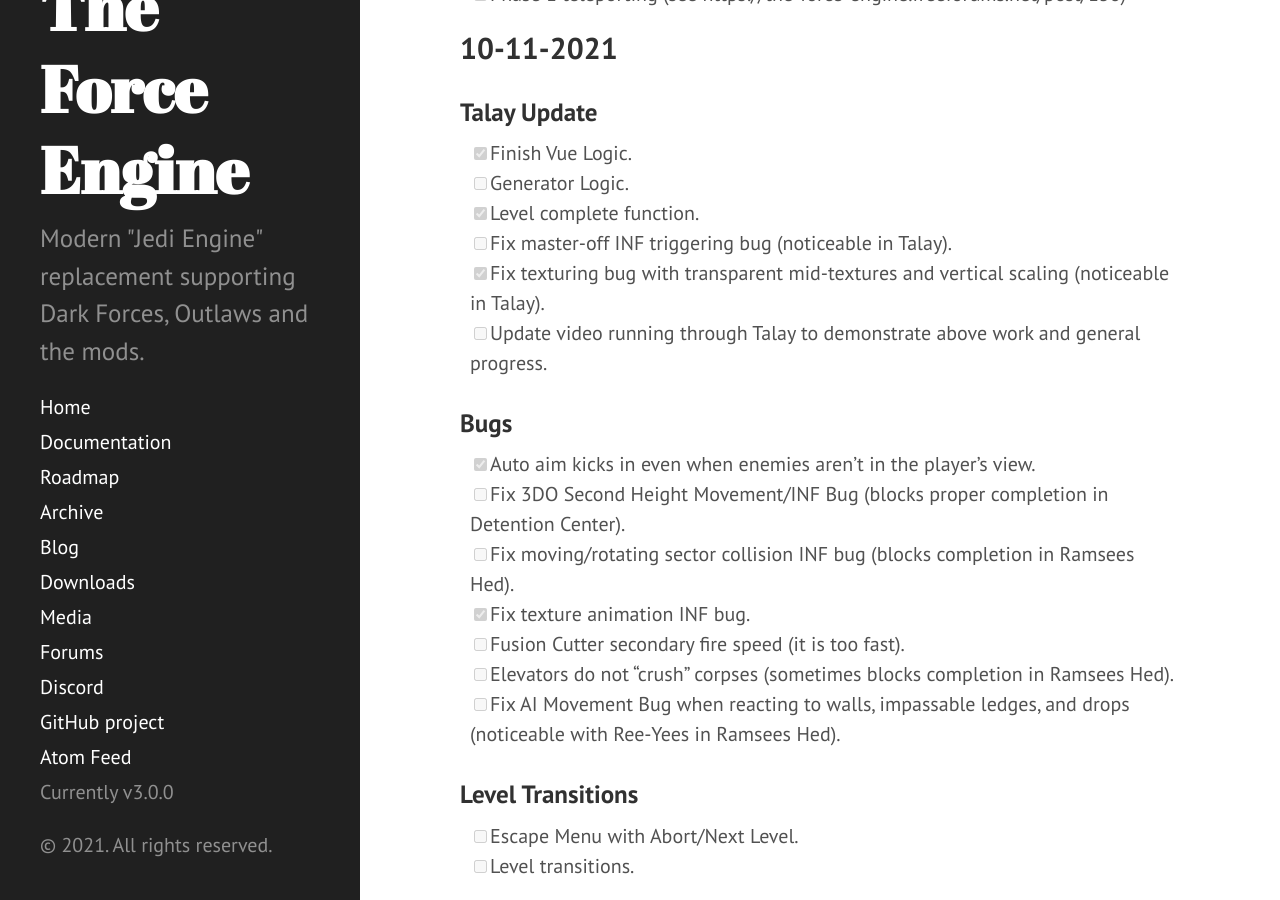
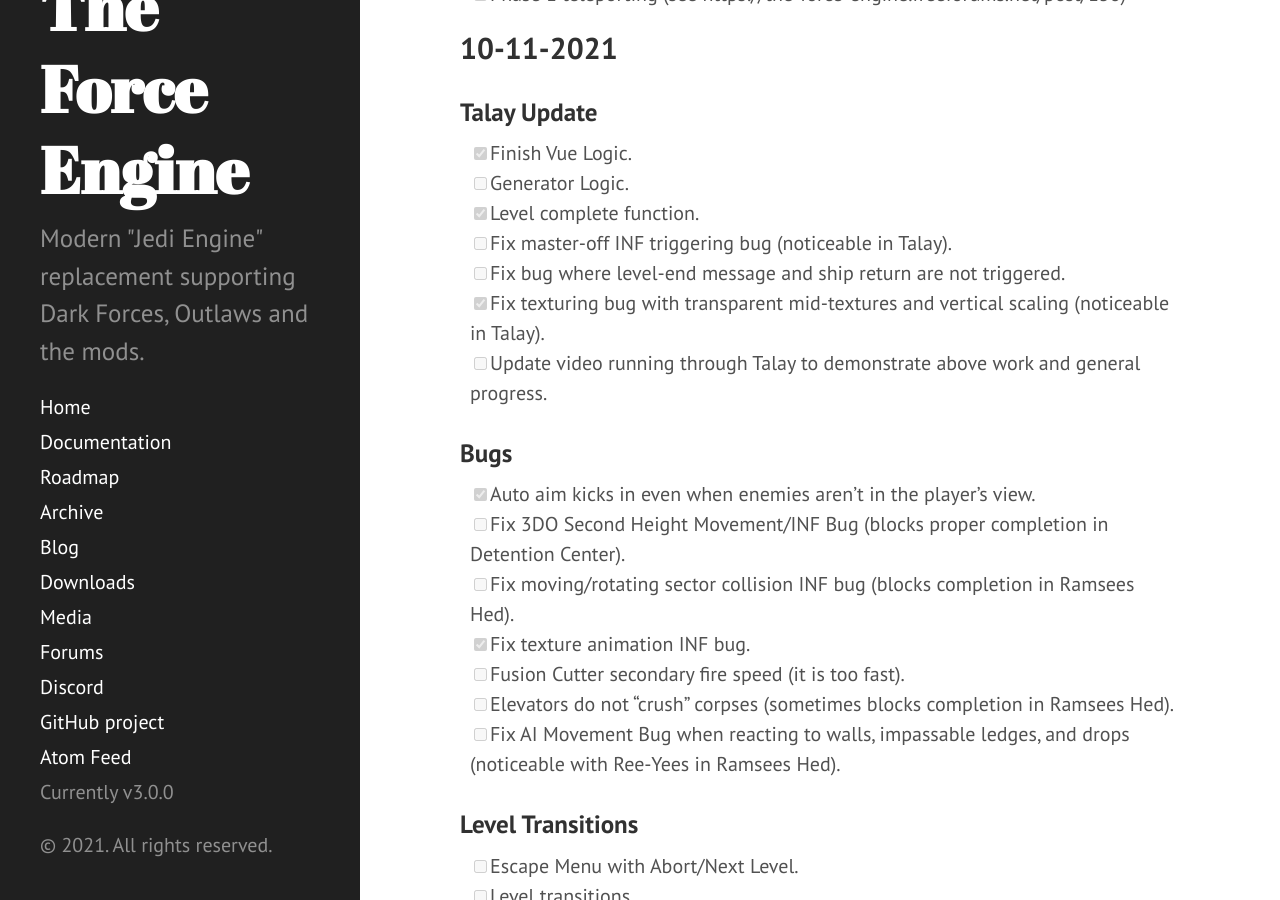
Before and after one commit to TheForceEngine/TheForceEngine.github.io, a Jekyll site: the page built from ProgressTracker.md, in a window 1280 px wide and 900 px high, scrolled down 815 px. Built offline with Jekyll 4.4.1, drawn with Linux system fonts in a browser that asks for light colours.

Commit message:
Update ProgressTracker.md

```diff
--- a/ProgressTracker.md
+++ b/ProgressTracker.md
@@ -23,6 +23,7 @@
 - [ ] Generator Logic.
 - [x] Level complete function.
 - [ ] Fix master-off INF triggering bug (noticeable in Talay).
+- [ ] Fix bug where level-end message and ship return are not triggered.
 - [x] Fix texturing bug with transparent mid-textures and vertical scaling (noticeable in Talay).
 - [ ] Update video running through Talay to demonstrate above work and general progress.
 
```
